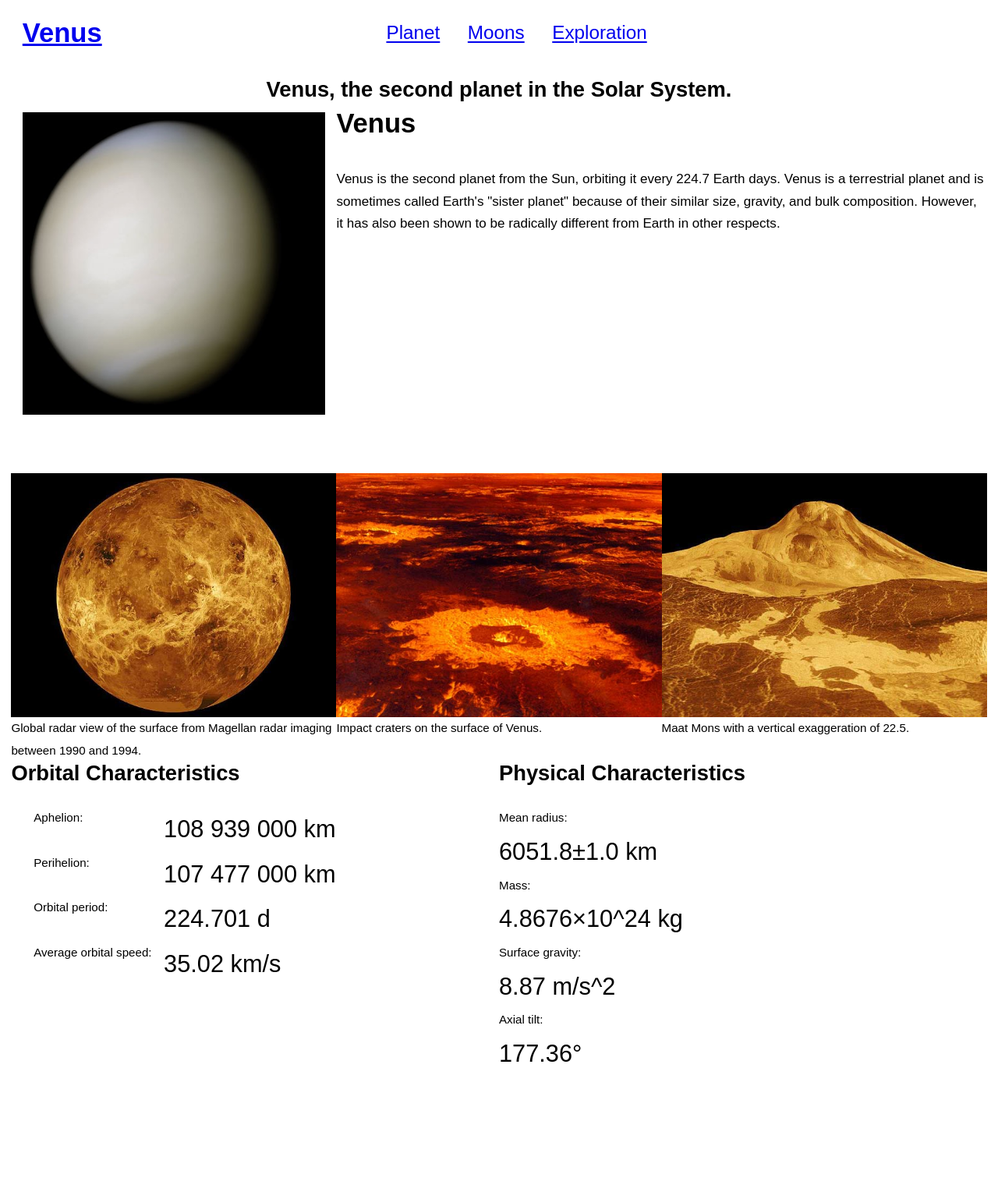
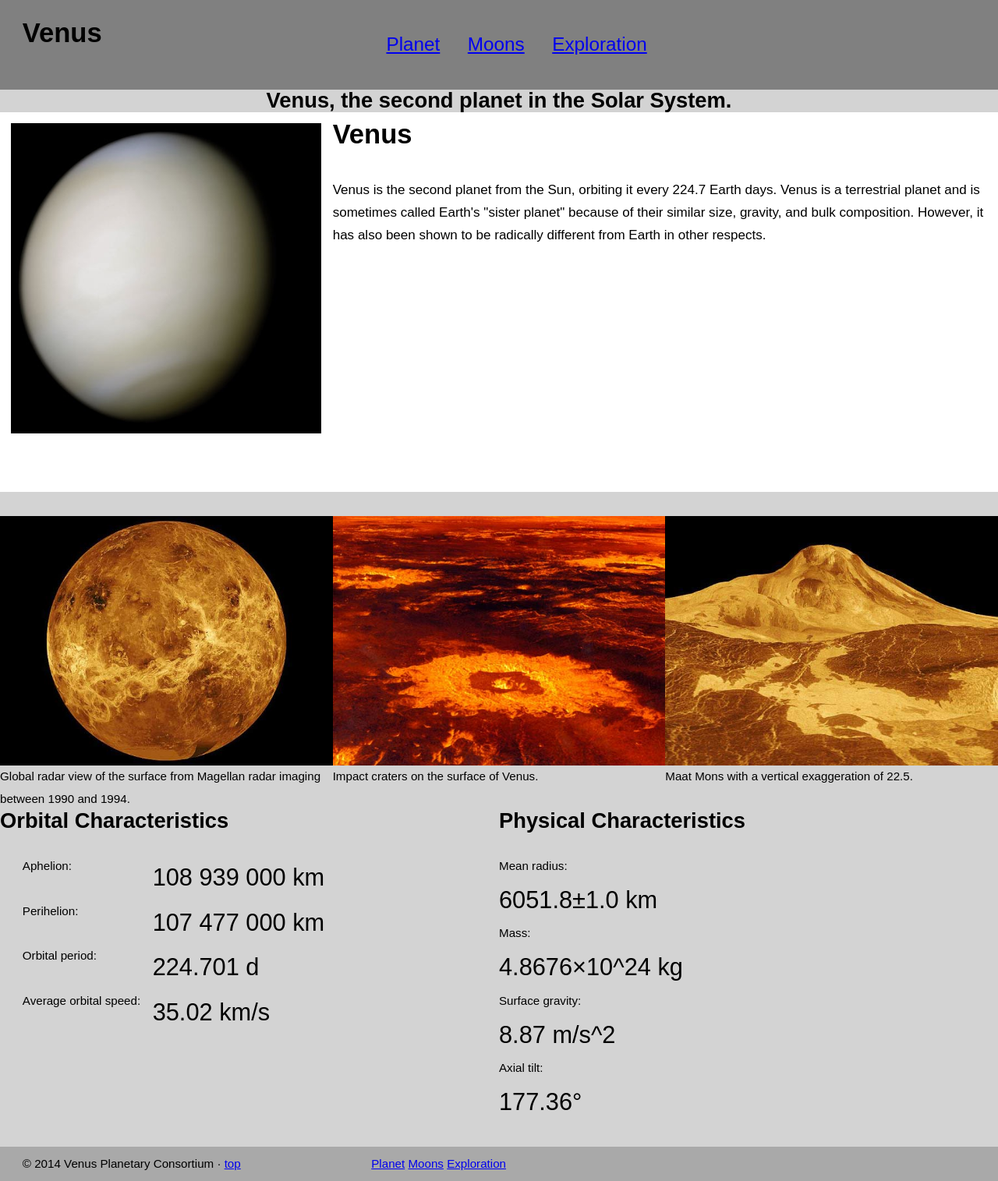
Before and after one commit to cassandrabarbe/dsn1675-planet-website, a plain HTML site: page index.html in a window 1280 px wide. Shown: the whole page at 78% size. Before the commit the page ends 1453 px from the top, so only its background shows below. Drawn offline with Linux system fonts and the light colour scheme.

Commit message:
fixed footer, added padding + colours and background colours, working on fixing the a tag links

```diff
--- a/css/main.css
+++ b/css/main.css
@@ -18,6 +18,30 @@ body{
 
 li {
   list-style: none;
+  text-decoration: none;
+}
+
+a:visited{
+  color: blue;
+  text-decoration: none;
+}
+
+.masthead{
+  background-color: grey;
+}
+
+.title{
+  background-color: lightgrey;
+  margin:0;
+}
+
+.grey{
+  background-color: lightgrey;
+  padding-top: 1em;
+}
+
+.dark-grey{
+  background-color: darkgrey;
 }
 
 figure{
@@ -44,7 +68,3 @@ li{
   display: inline-block;
 }
 }
-
-@media only screen and (min-width: 50em){
-
-}
--- a/index.html
+++ b/index.html
@@ -17,7 +17,7 @@
 
 <header class="grid grid-middle section-dark masthead">
     <div class="unit gutter xs-1 s-1 m-1-3 l-1-3 pad-t-1-2 pad-b-1-2">
-      <h1 class="title exa push-0"><a href="index.html">Venus</a></h1>
+    <h1> Venus </h1>
     </div>
     <nav class="unit gutter-1-2 xs-1 s-1 m-2-3 l-2-3 pad-t-1-2 pad-b-1-2">
       <ul class="nav giga push-0">
@@ -28,8 +28,8 @@
     </nav>
 </header>
 
-<div class="peta island-1-2 push">
-<h2 class="tera text-center push-0">Venus, the second planet in the Solar System.</h2>
+<div class="peta">
+<h2 class="tera text-center title">Venus, the second planet in the Solar System.</h2>
 
 <div class="grid">
 
@@ -44,7 +44,7 @@
 </div>
 </div>
 
-<div class="grid pad-t">
+<div class="grid pad-t grey">
 
   <div class="unit xs-1 s-1 m-1-3 l-1-3">
     <figure class="">
@@ -95,3 +95,23 @@
 
 </div>
 </body>
+
+
+<div class="unit xs-1 s-1 m-1 l-1">
+<footer class="micro gutter dark-grey pad-b-1-4 pad-t-1-4">
+		<div class="grid">
+			<div class="unit xs-1 s-1 m-1-2 l-1-3">
+				<aside>© 2014 Venus Planetary Consortium · <a href="#"> top </a></aside>
+        </div>
+			<div class="unit xs-1 s-1 m-1-2 l-1-3">
+				<nav class="foot-nav">
+					<ol class="push-none">
+						<li><a href="index.html">Planet</a></li>
+						<li><a href="moons.html">Moons</a></li>
+						<li><a href="#">Exploration</a></li>
+					</ol>
+				</nav>
+			</div>
+		</div>
+	</footer>
+</div>
```
Also changed, not shown: exploration.html (+28 -5 lines), moon.html (+32 -8 lines).
